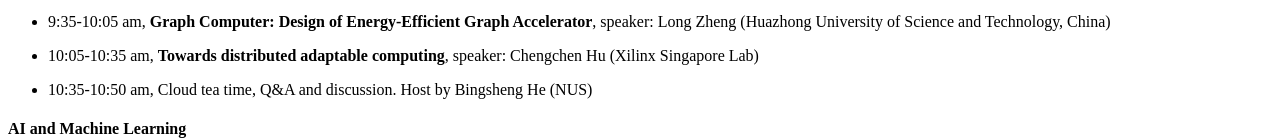
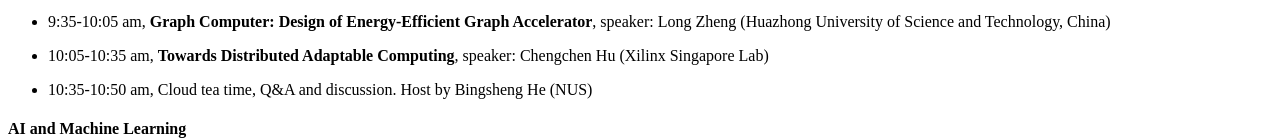
Before and after one commit to XACCNUS/XACCNUS.github.io, a plain HTML site: page index.html in a window 1280 px wide. Shown: the part 416-556 px from the top of the page. Drawn offline with Linux system fonts and the light colour scheme.

Commit message:
Update index.html

```diff
--- a/index.html
+++ b/index.html
@@ -14,7 +14,7 @@
 </li>
 <li><p>9:35-10:05 am, <strong>Graph Computer: Design of Energy-Efficient Graph Accelerator</strong>, speaker: Long Zheng (Huazhong University of Science and Technology, China)</p>
 </li>
-<li><p>10:05-10:35 am, <strong>Towards distributed adaptable computing</strong>, speaker: Chengchen Hu (Xilinx Singapore Lab)</p>
+<li><p>10:05-10:35 am, <strong>Towards Distributed Adaptable Computing</strong>, speaker: Chengchen Hu (Xilinx Singapore Lab)</p>
 </li>
 </ul>
 <ul>
```
